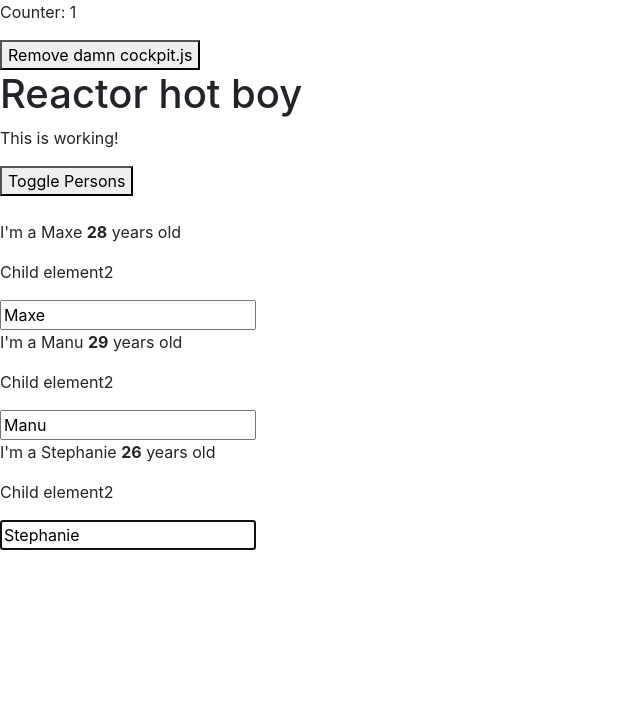
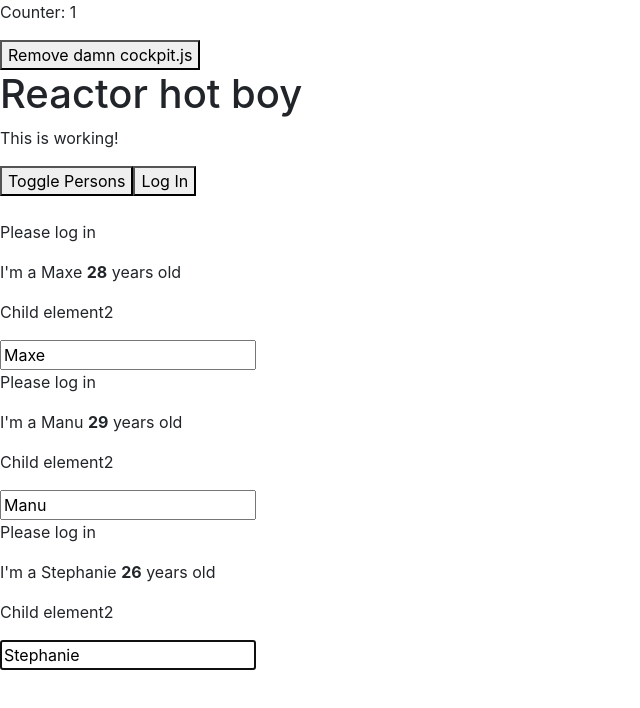
Before and after one commit to goxr3plus/React-App, a React app: page / in a window 1280 px wide. Shown: the top 708 px of the page, without its empty margins (0-640 px from the left). Built offline with nearby package versions, Linux system fonts and the light colour scheme.

Commit message:
Understanding Prop Chain Problems

```diff
--- a/src/components/Cockpit/Cockpit.js
+++ b/src/components/Cockpit/Cockpit.js
@@ -42,6 +42,7 @@
             <h1>{props.applicationTitle}</h1>
             <p className={assignedClasses.join(' ')}> This is working!</p>
             <button ref={toggleBtnRef} className={btnClass} onClick={props.togglePersonsHandler}>Toggle Persons</button>
+            <button onClick={props.login}>Log In</button>
             <br></br>
             <br></br>
         </div>
--- a/src/components/Persons/Person/Person.js
+++ b/src/components/Persons/Person/Person.js
@@ -26,6 +26,7 @@
         console.log("[Person.js] Inside render",this.props)
         return (
             <Auxiliary>
+              {this.props.auth ? <p> Is Athenticated !! </p> : <p> Please log in</p>}
               <p onClick={this.props.click}>  I'm a {this.props.name} <b>{this.props.age}</b> years old </p>
               <p>  {this.props.children}</p>
               <input type="text" ref={this.inputElement} onChange={this.props.changed} value={this.props.name}></input>
--- a/src/components/Persons/Persons.js
+++ b/src/components/Persons/Persons.js
@@ -28,6 +28,7 @@
         return this.props.persons.map((person , index) => {
             return <Person
             click ={() => this.props.clicked(index)}
+            auth = {this.props.auth}
             name={person.name}
             age={person.age}
             key = {person.id}
--- a/src/containers/App.js
+++ b/src/containers/App.js
@@ -18,7 +18,8 @@
     otherState: " Other",
     showPersons: false ,
     showCockpit: true ,
-    changeCounter: 1
+    changeCounter: 1 ,
+    authenticated: false
   }
 
   constructor(props){
@@ -47,6 +48,10 @@
 
 
   /*---------------------- START Methods ----------------------------*/
+
+  loginHandler = () =>{
+    this.setState({authenticated: true})
+  }
 
   switchNameHandler = (newName) => {
       this.setState( {
@@ -103,13 +108,14 @@
 
     if(this.state.showPersons){
       persons = (
-       <div>
+       <Auxiliary>
          <Persons
            persons = {this.state.persons}
            clicked = {this.deletePersonHandler}
            changed = {this.nameChangedHandler}
+           auth = {this.state.authenticated}
          />
-       </div>
+       </Auxiliary>
       );
 
      }
@@ -123,7 +129,8 @@
          applicationTitle = {this.props.title}
          personsLength = {this.state.persons.length}
          showPerson = {this.state.showPersons}
-         togglePersonsHandler = {this.togglePersonsHandler}>
+         togglePersonsHandler = {this.togglePersonsHandler}
+         login={this.loginHandler}>
         </Cockpit>
         :null}
         {persons}
```
